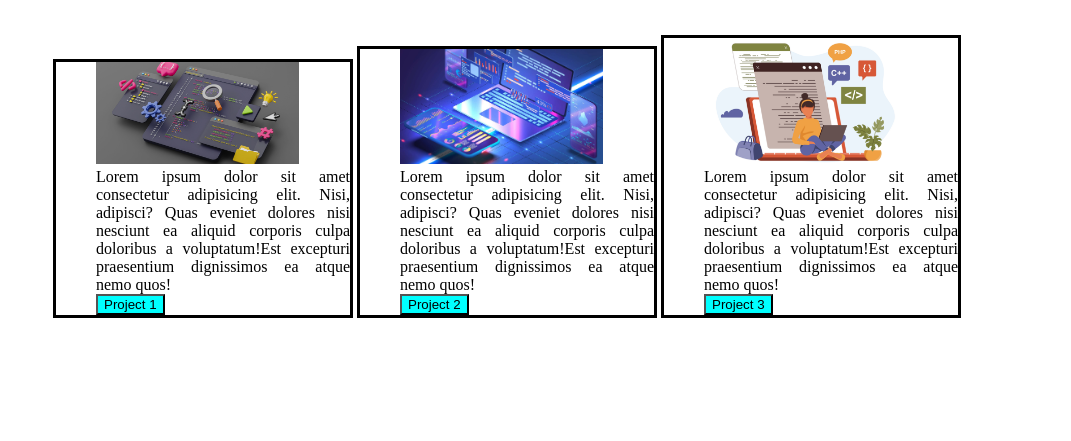
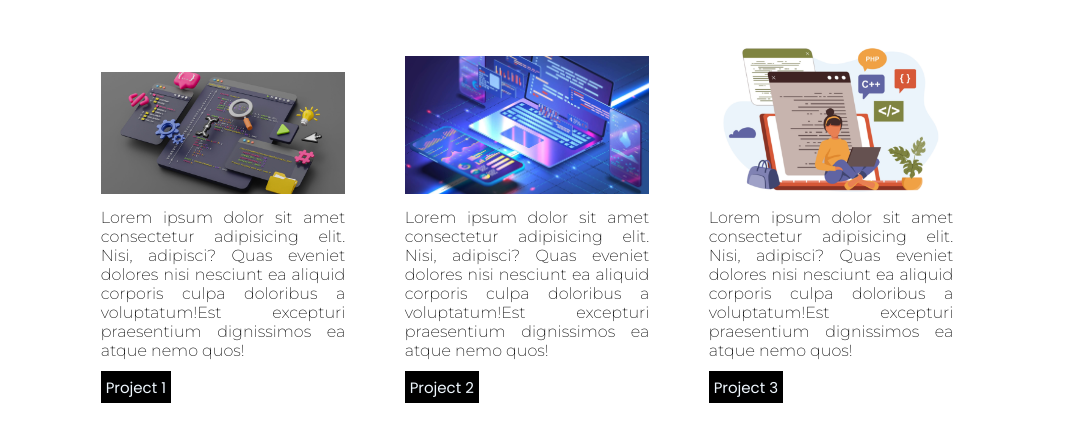
Before and after one commit to asmodmariaclaudia/Activity, a plain HTML site: page index.html in a window 1280 px wide. Shown: the part 587-1028 px from the top of the page, without its empty margins (133-1204 px from the left). Before the commit the page ends 954 px from the top, so only its background shows below. Drawn offline with Linux system fonts and the light colour scheme.

Commit message:
made alter

```diff
--- a/CSS/index.css
+++ b/CSS/index.css
@@ -67,25 +67,33 @@ ul{
 }
 
 .ul, .ul2, .ul3{
+    font-family: "Montserrat", sans-serif;
+    font-weight: 200;
     text-align: justify;
     text-justify: inter-word;
     display: inline-block;
     max-width: 30%;
-    border: solid black;
     margin-left: 0px;
     margin-right: 0px;
 }
 
 li{
     list-style: none;
+    padding: 1%;
+    margin: 2%;
 }
 
 .img1{
     align-items: center;
     height: 60%;
-    width: 80%;
+    width: 100%;
 }
 
 .btn1{
-    background-color: aqua;
+    border: none;
+    font-size: 15px;
+    padding: 2%;
+    color: aliceblue;
+    font-family: "Poppins", sans-serif;
+    background-color: black;
 }
```
